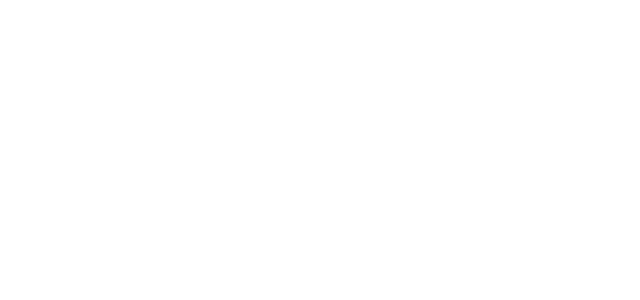
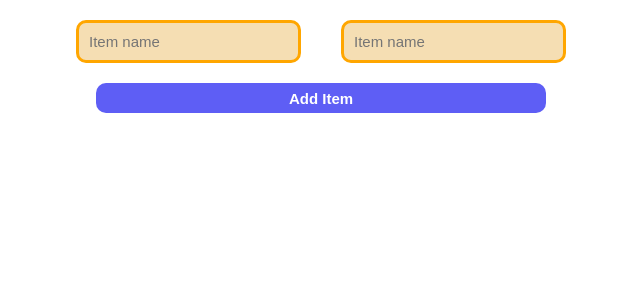
Before and after one commit to Ojaswi2000/calorie, a React (Create React App) app: page / in a window 1280 px wide. Shown: the top 300 px of the page, without its empty margins (319-959 px from the left). Built offline with nearby package versions, Linux system fonts and the light colour scheme.

Commit message:
added styles

```diff
--- /dev/null
+++ b/src/App.css
@@ -0,0 +1,34 @@
+* {
+  margin: 0;
+  padding: 0;
+  box-sizing: border-box;
+}
+
+.App {
+  display: flex;
+  justify-content: center;
+  flex-direction: column;
+  text-align: center;
+}
+
+input {
+  padding: 10px;
+  margin: 20px 20px;
+  border: 3px solid rgb(255, 166, 0);
+  border-radius: 10px;
+  color: black;
+  font-size: 15px;
+  background-color: wheat;
+}
+
+button {
+  width: 450px;
+  height: 30px;
+  font-size: 15px;
+  font-weight: bold;
+  background-color: rgb(94, 94, 245);
+  border: none;
+  cursor: pointer;
+  color: white;
+  border-radius: 10px;
+}
--- a/src/App.js
+++ b/src/App.js
@@ -1,8 +1,31 @@
-import React from 'react'
+import React, { useState } from 'react'
+import './App.css';
 
 const App=() => {
+  const [item,setItem]=useState(null);
+  const [amount,setAmount]=useState(null);
   return (
     <div className='App'>
+      <div className='inputs'>
+      <input type="text" placeholder='Item name' value={item}
+      onChange={(e)=>{
+        setItem(e.target.value);
+      }}
+      />
+
+      <input type="text" placeholder='Item name' value={amount}
+      onChange={(e)=>{
+        setAmount(e.target.value);
+      }}
+      />
+
+      </div>
+
+      <div>
+      <button >Add Item</button>
+      </div>
+
+
 
     </div>
   )
```
